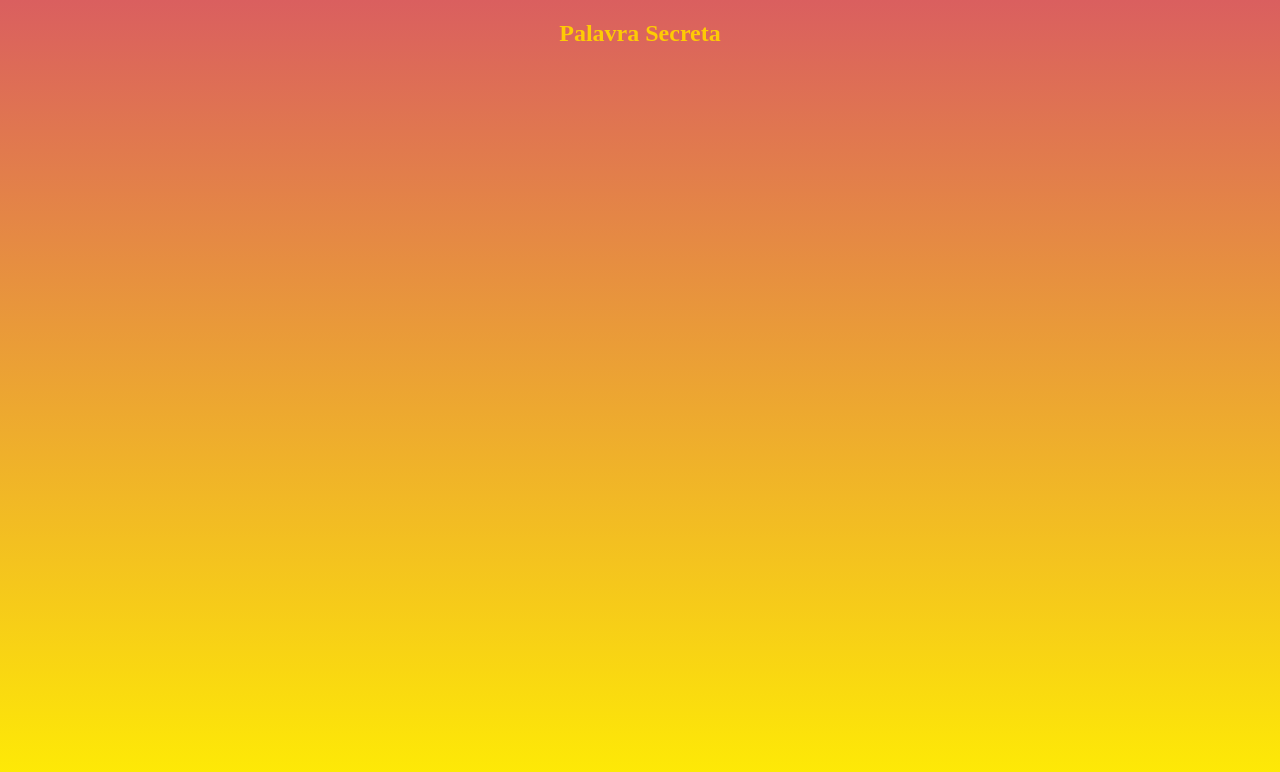
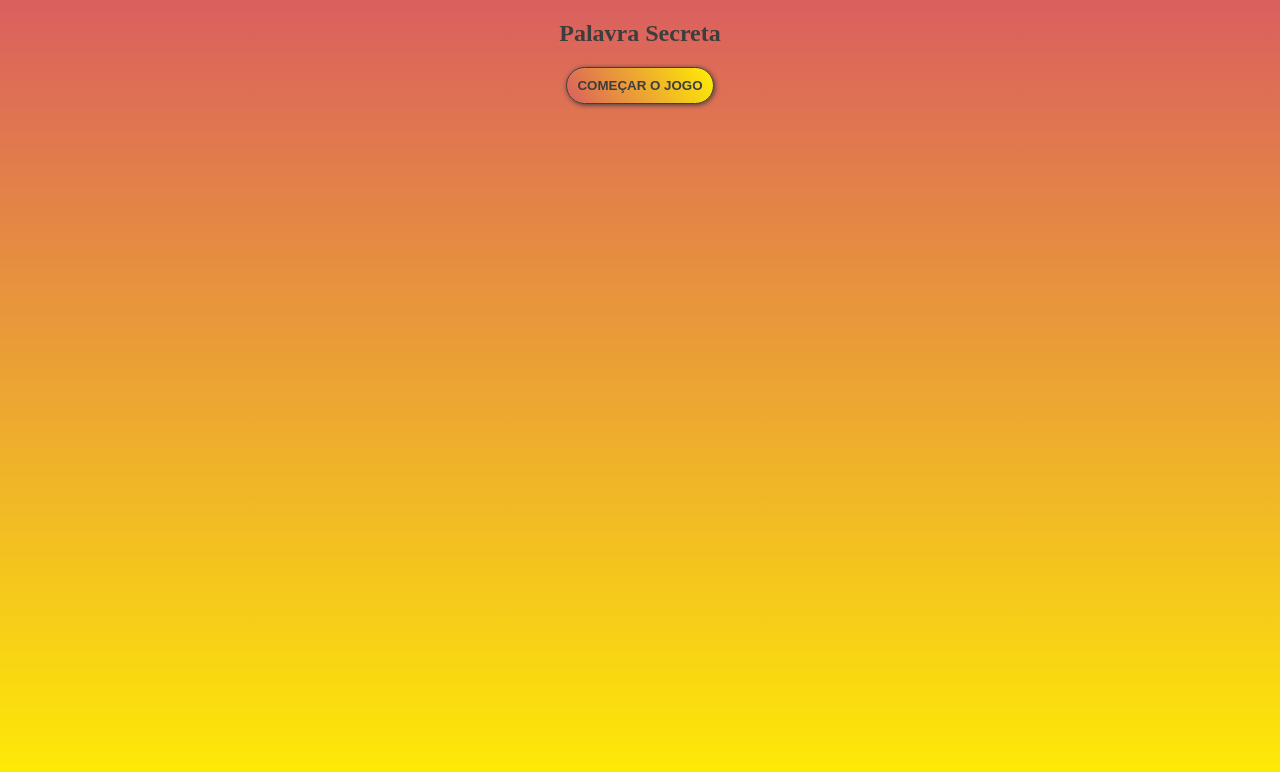
Before and after one commit to adrianomartiliano/palavra_secreta, a React (Create React App) app: page / in a window 1280 px wide. Shown: the top 772 px of the page. Built offline with nearby package versions, Linux system fonts and the light colour scheme; the HTML template or start-up script is replaced by a standard one.

Commit message:
Botão de Iniciar o Jogo

```diff
--- a/src/App.css
+++ b/src/App.css
@@ -6,6 +6,6 @@
 }
 
 .title{
-  color: rgba(255, 208, 0, 0.952);
-  margin-top: 20px;
+  color: rgb(61, 61, 61);
+  margin: 20px;
 }
--- a/src/App.js
+++ b/src/App.js
@@ -1,9 +1,13 @@
 import './App.css';
+
+import StartGame from './components/StartGame';
 
 function App() {
   return (
     <div className="App">
-        <h2 className='title'>Palavra Secreta</h2>
+
+
+        <StartGame />
     </div>
   );
 }
--- /dev/null
+++ b/src/components/StartGame.js
@@ -0,0 +1,14 @@
+import "./startgame.css";
+
+const StartGame = () => {
+
+    return (
+        <div>
+            <h2 className='title'>Palavra Secreta</h2>
+            <button>COMEÇAR O JOGO</button>
+        </div>
+    )
+
+}
+
+export default StartGame;
--- a/src/index.css
+++ b/src/index.css
@@ -11,3 +11,21 @@ html, body{
 body{
   background: linear-gradient(180deg, rgb(218, 95, 95), rgb(255, 238, 3));
 }
+
+
+button {
+  padding: 10px;
+  border-radius: 20px;
+  cursor: pointer;
+  background: linear-gradient(60deg, rgb(218, 95, 95) 0%, rgb(255, 238, 3));
+  box-shadow: 1px 1px 5px rgb(61, 61, 61);
+  transition: .5s;
+  color: rgb(61, 61, 61);
+  font-weight: 800;
+  border: 1px solid rgb(63, 63, 63);
+}
+
+button:hover{
+  box-shadow: 1px 1px 25px rgb(63, 63, 63);
+  border: 1px solid rgb(63, 63, 63);
+}
```
Also changed, not shown: src/components/startgame.css (added).
